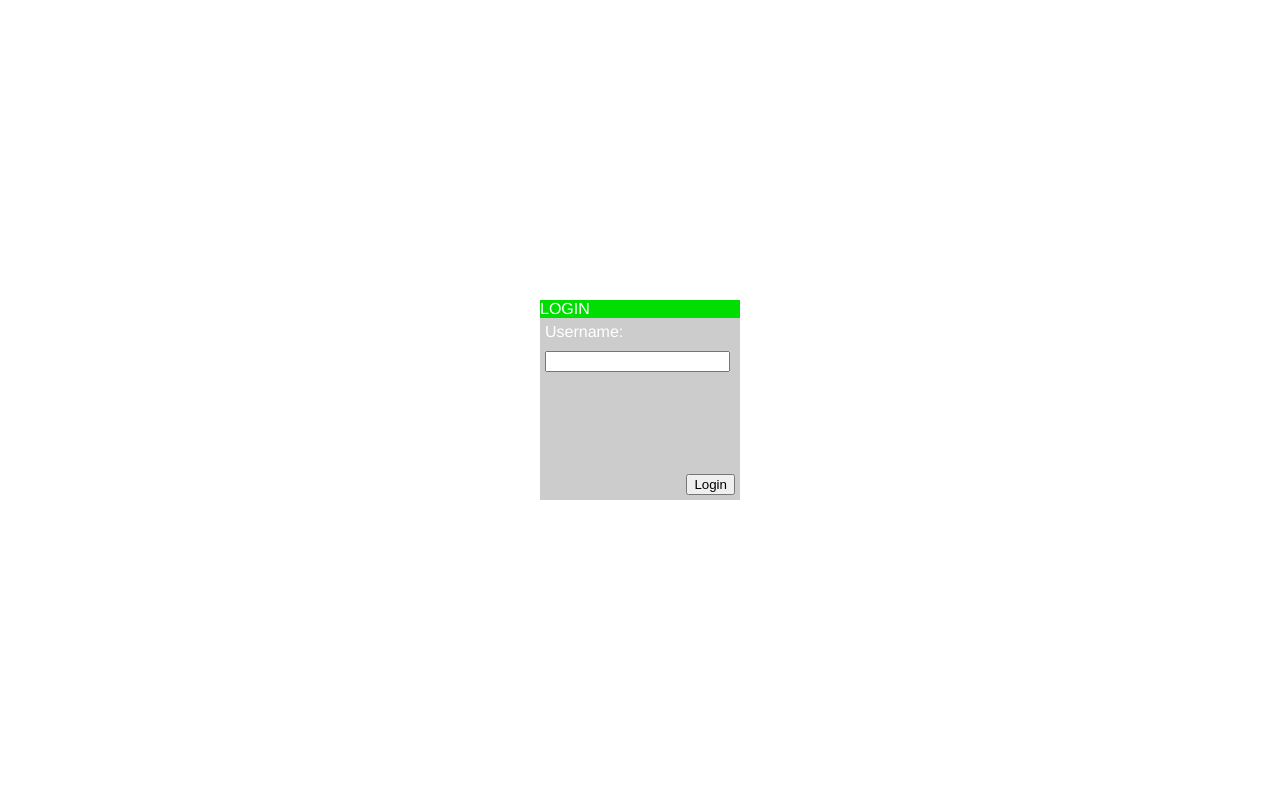
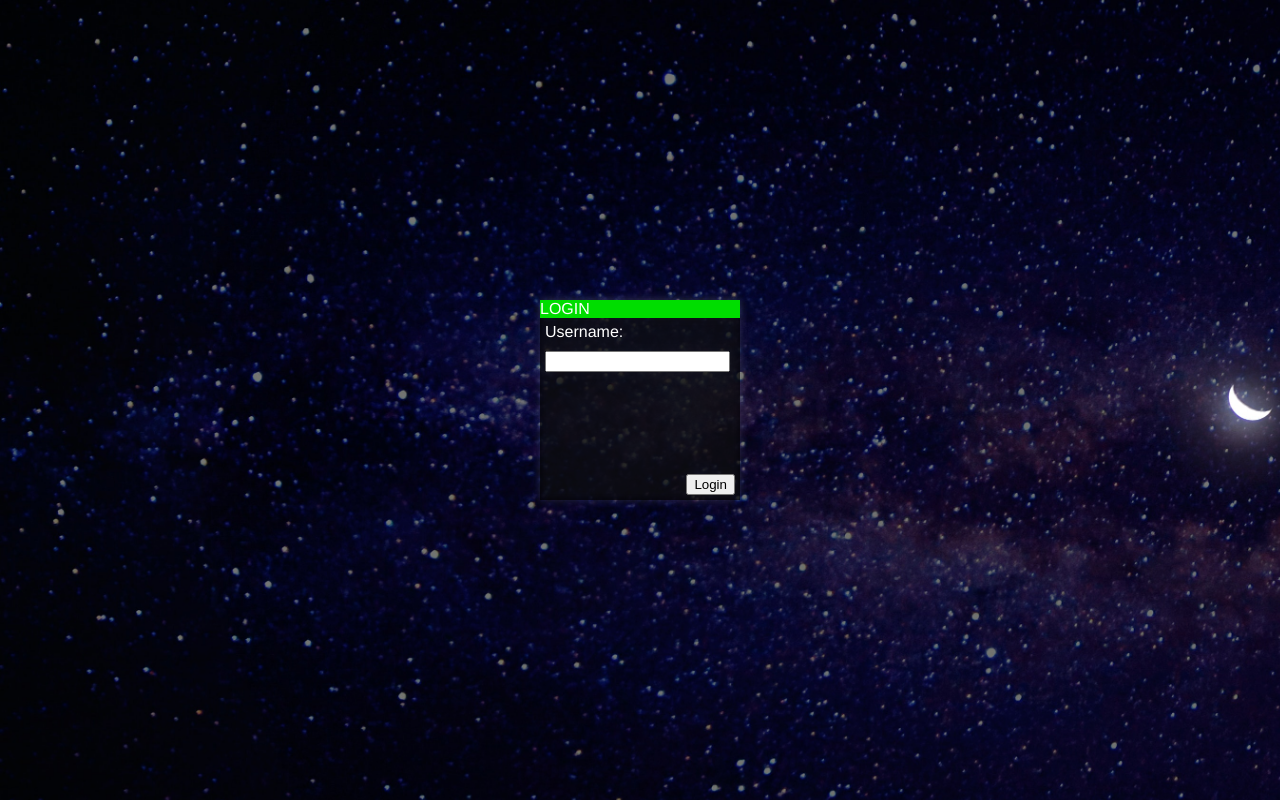
Before and after one commit to Simmarith/uberhacker-client, a Vue app: page / in a window 1280 px wide. Built offline with nearby package versions, Linux system fonts and the light colour scheme.

Commit message:
wallpaper added

```diff
--- a/src/App.vue
+++ b/src/App.vue
@@ -5,9 +5,22 @@
 </template>
 
 <style lang="less">
+html {
+  height: 100%;
+}
+
+body {
+  height: 100%;
+  margin: 0;
+}
+
 #app {
   font-family: 'Avenir', Helvetica, Arial, sans-serif;
   -webkit-font-smoothing: antialiased;
   -moz-osx-font-smoothing: grayscale;
+  height: 100%;
+  width: 100%;
+  background-image: url('./assets/nightsky.jpg');
+  background-size: 1920px 1080px;
 }
 </style>
--- a/src/components/Window.vue
+++ b/src/components/Window.vue
@@ -71,7 +71,8 @@ export default {
 
 <style scoped lang="less">
   .window {
-    background-color: rgba(0,0,0,.2);
+    background-color: rgba(0,0,0,.7);
+    filter: drop-shadow(0 0 4px rgba(255,255,255,.2));
     color: #fff;
     display: block;
     position: absolute;
```
Also changed, not shown: src/assets/nightsky.jpg (added).
